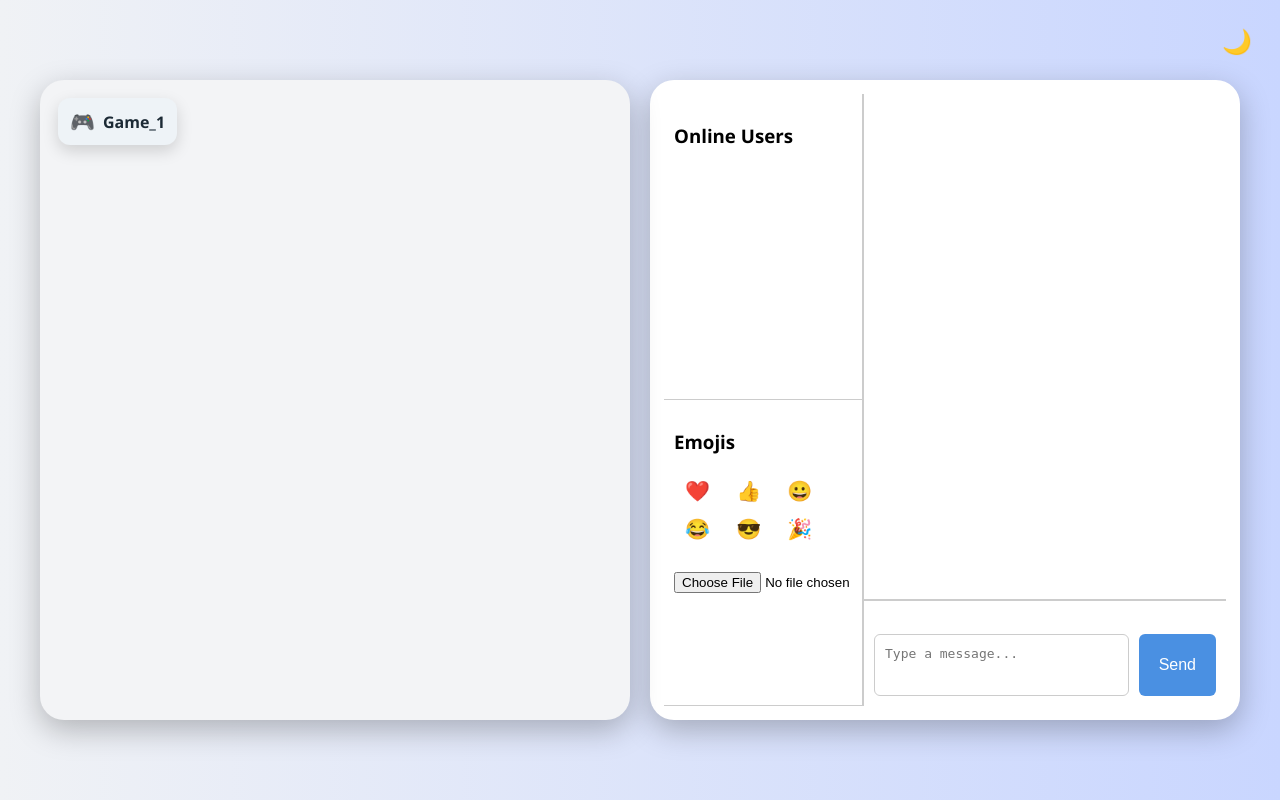
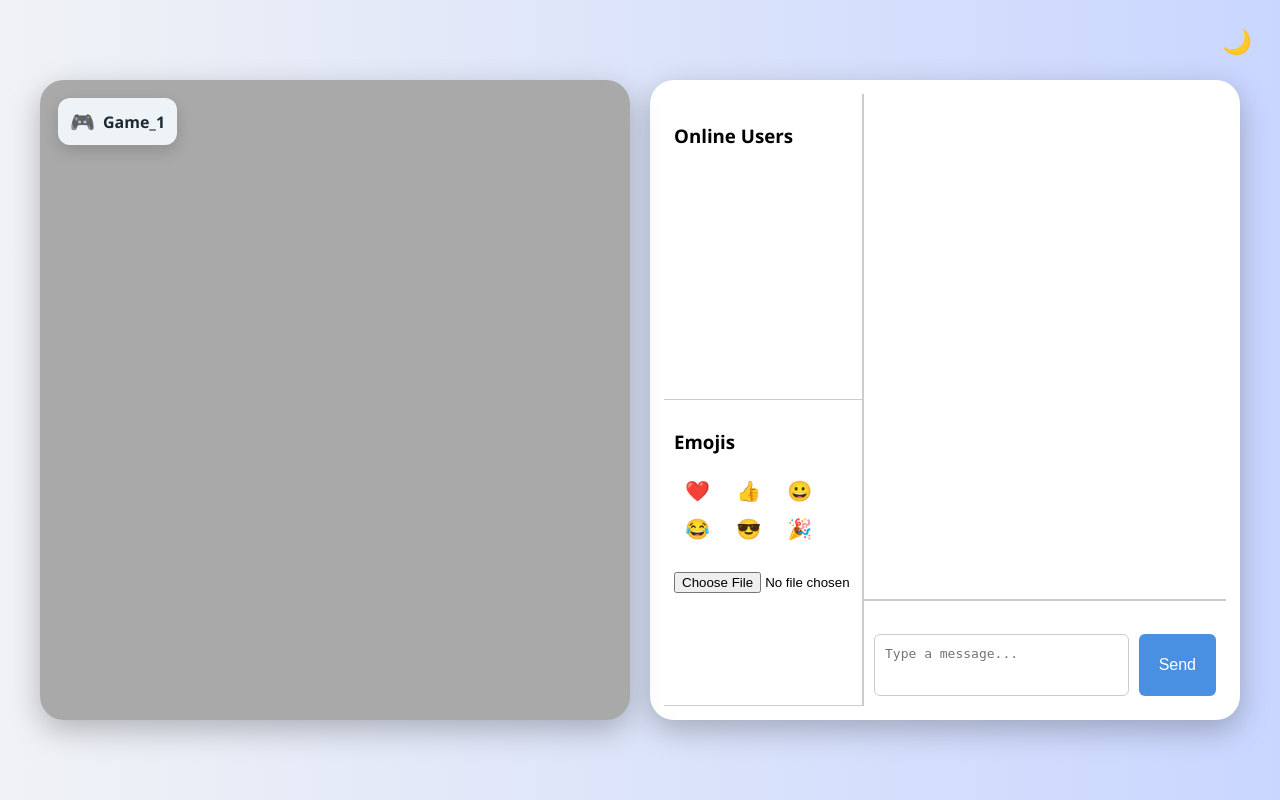
Before and after one commit to jim-kask/project-xeri, a Flask app: page /chat in a window 1280 px wide. Run offline with Flask 3, Linux system fonts and the light colour scheme; a user stored in the database is signed in; some libraries are stand-ins or nearby versions.

```diff
--- a/static/style.css
+++ b/static/style.css
@@ -373,7 +373,7 @@ line-height: 1;
 /* LEFT gray game panel */
 .game-panel {
   position: relative;
-  background: #f3f4f6;
+  background: #a9a9a9;
   border-radius: 24px;
   box-shadow: 0 10px 30px rgba(0,0,0,0.25);
   overflow: hidden;
```
